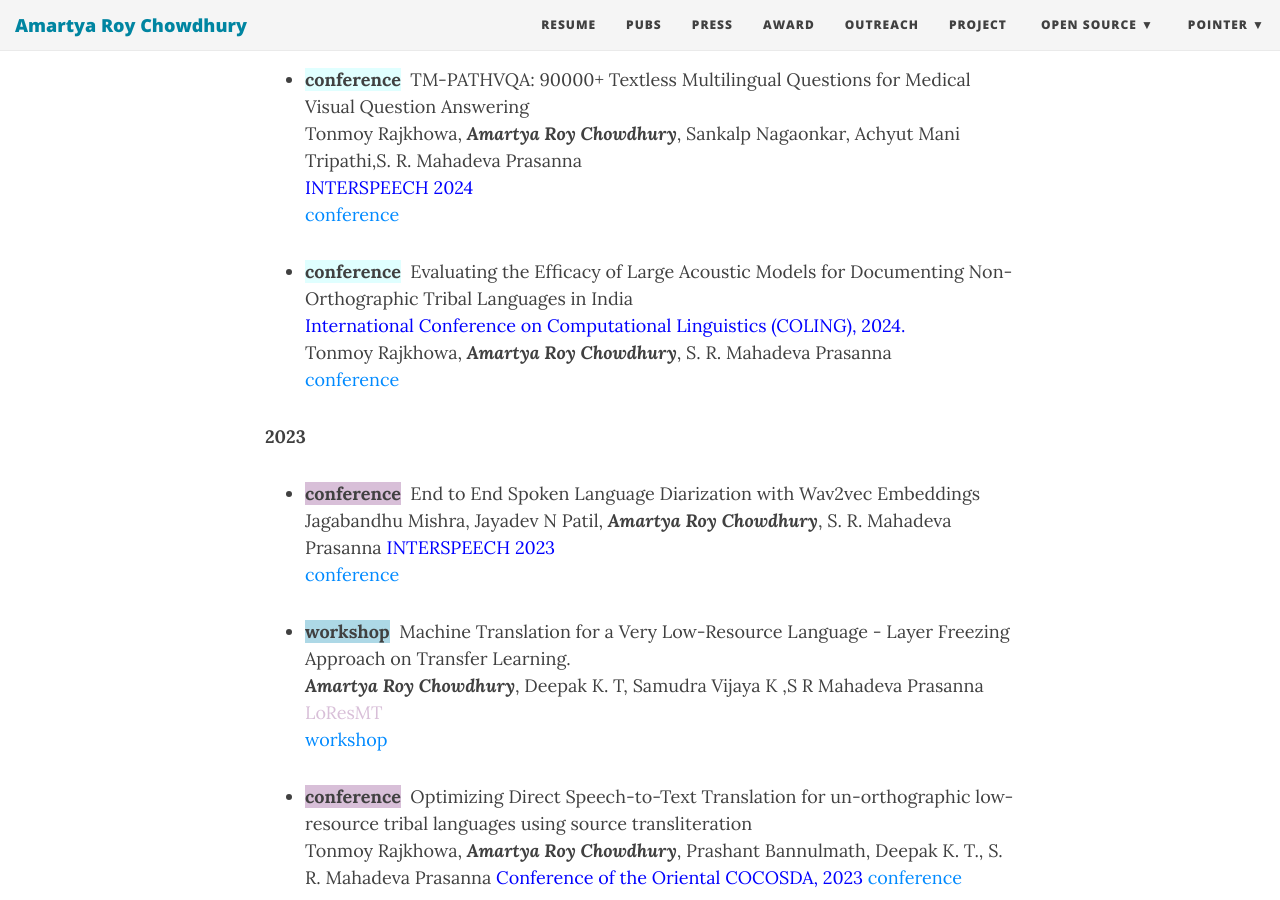
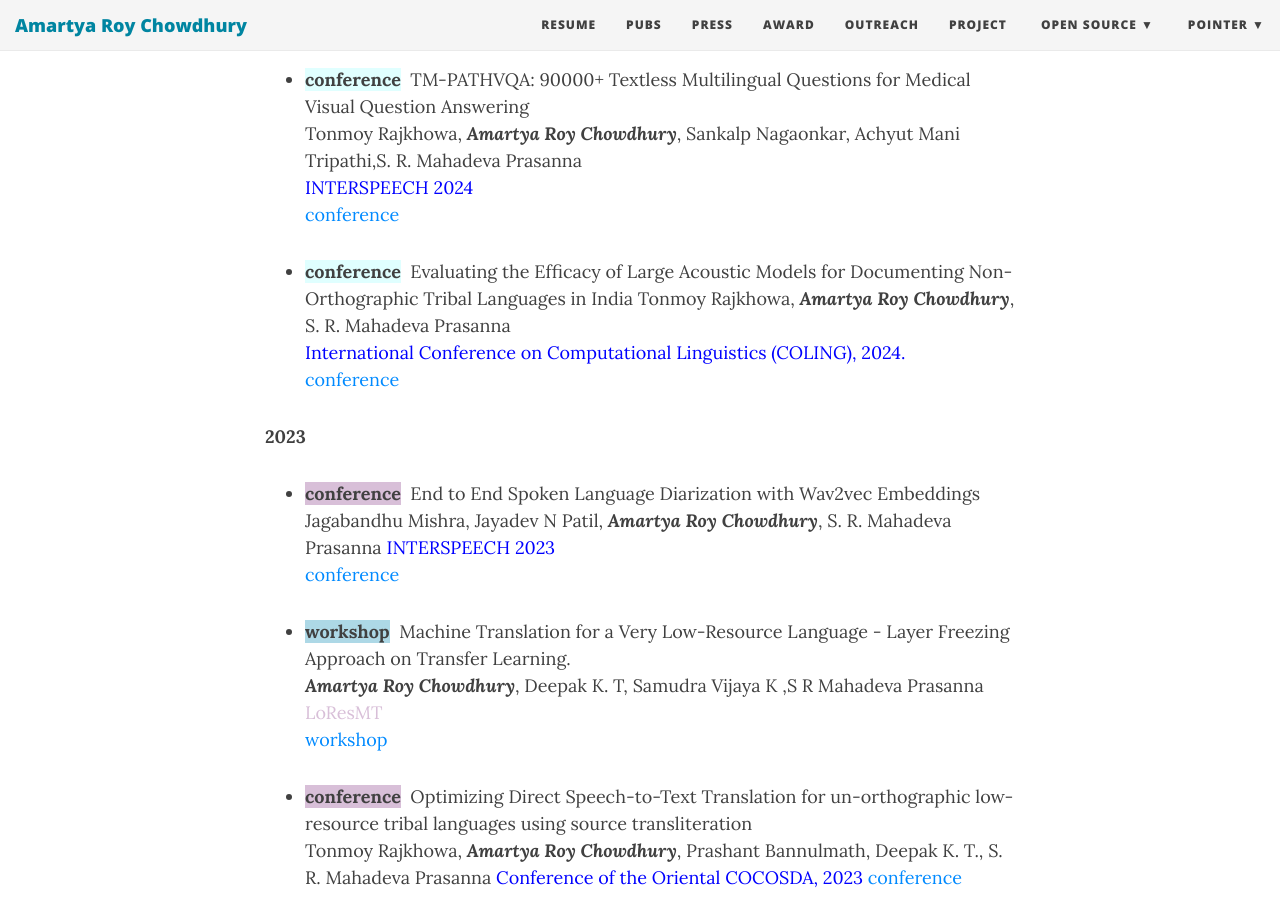
Before and after one commit to aquorio15/aquorio15.github.io, a Jekyll site: the page built from publications.md, in a window 1280 px wide and 900 px high, scrolled down 871 px. Built offline with Jekyll 4.4.1, drawn with Linux system fonts in a browser that asks for light colours; nearby versions of some CDN libraries.

```diff
--- a/publications.md
+++ b/publications.md
@@ -32,8 +32,8 @@ Language Translation
 
 - <span style="background-color: lightcyan">**conference**</span>&nbsp;
    Evaluating the Efficacy of Large Acoustic Models for Documenting Non-Orthographic Tribal Languages in India
+  Tonmoy Rajkhowa, ***Amartya Roy Chowdhury***, S. R. Mahadeva Prasanna
    <span style="color:blue">International Conference on Computational Linguistics (COLING), 2024. </span>
-   Tonmoy Rajkhowa, ***Amartya Roy Chowdhury***, S. R. Mahadeva Prasanna
    [conference](https://aclanthology.org/2024.lrec-main.574/)
 
 **2023**
```
